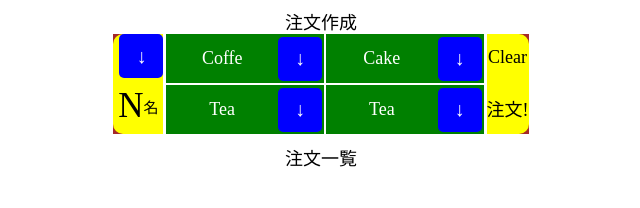
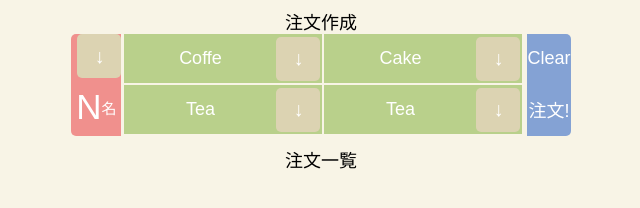
Before and after one commit to tsukuten/CafeOrderingSystem, a plain HTML site: page webapp/index.html in a window 1280 px wide. Shown: the whole page, without its empty margins (319-959 px from the left). Drawn offline with nearby package versions, Linux system fonts and the light colour scheme.

Commit message:
fix color, fix box-round

```diff
--- a/webapp/css/style.css
+++ b/webapp/css/style.css
@@ -1,7 +1,30 @@
 :root{
   --min-button-size:44px;
+  --item-height:49px;
+
+  /*Pattern1*/
+/*  --background-color:white;
   --border-color:white;
-  --item-height:49px;
+  --persons-color:#bf545e;
+  --items-color:#86b070;
+  --state-color:#e6d9b9;
+  --operations-color:#149bdf;
+  --downbtns-color:#a5a79a;*/
+
+  /*Pattern2*/
+  --background-color:#f8f4e6; /*象牙色*/
+  --border-color:#f8f4e6; /*象牙色*/
+  --persons-color:#f0908d; /*薄紅*/
+  --items-color:#b9d08b; /*薄若葉*/
+  --state-color:#dcdddd; /*白鼠*/
+  --operations-color:#84a2d4; /*青藤色*/
+  --downbtns-color:#dcd3b2;  /*砂色*/
+}
+body{
+  background-color: var(--background-color);
+  user-select:none;
+  -moz-user-select:none;
+  font-family: Meiryo, メイリオ, sans-serif;;
 }
 
 p {
@@ -55,6 +78,7 @@ p {
 .menu{
   display:inline-flex;
   flex-wrap:wrap;
+  width:400px;
 }
 
 .menu > .item {
@@ -117,23 +141,25 @@ body{
 }
 .acc {
   margin-bottom:10px;
-  background-color: brown;
+  /*background-color: brown;*/
 }
 .acc > :not(:last-child){
   border-right: inset 3px var(--border-color);
 }
 .acc > :first-child{
-  background-color:yellow;
-  border-radius: 10px 0px 0px 10px;
+  background-color: var(--persons-color);
+  color:white;
+  border-radius: 5px 0px 0px 5px;
 }
 
 .acc > :last-child{
-  background-color: yellow;
-  border-radius: 0px 10px 10px 0px;
+  background-color: var(--operations-color);
+  color:white;
+  border-radius: 0px 5px 5px 0px;
 }
 
 .persons > .id {
-  color:gray;
+  color:white;
   font-size:20px;
 }
 .persons > .display > .n {
@@ -147,23 +173,31 @@ body{
   width:var(--min-button-size);
   height:var(--min-button-size);
   display:inline-flex;
-  background-color: blue;
+  background-color: var(--downbtns-color);
   border-radius: 5px 5px 5px 5px;
 }
 
-.menu {
-}
-.menu > :nth-child(-n + 2){
+
+.menu > :not(:nth-child(2n + 1)){
   border-bottom: inset 2px var(--border-color);
 }
 
+.menu > :not(:nth-last-child(1)){
+  border-bottom: inset 2px var(--border-color);
+}
+
+
+
+.menu > :nth-child(2n){
+  border-right: inset 2px var(--border-color);
+}
 .menu > :nth-child(2n +1){
   border-right: inset 2px var(--border-color);
 }
 
 .menu > .item {
   padding-right:2px;
-  background-color: green;
+  background-color: var(--items-color);
 }
 .menu > .item > .name {
   text-align:center;
@@ -173,6 +207,10 @@ body{
   font-size:20px;
   color:white;
   margin:auto;
+}
+
+.state {
+  background-color:var(--state-color);
 }
 
 .operation > :nth-child(n){
```
